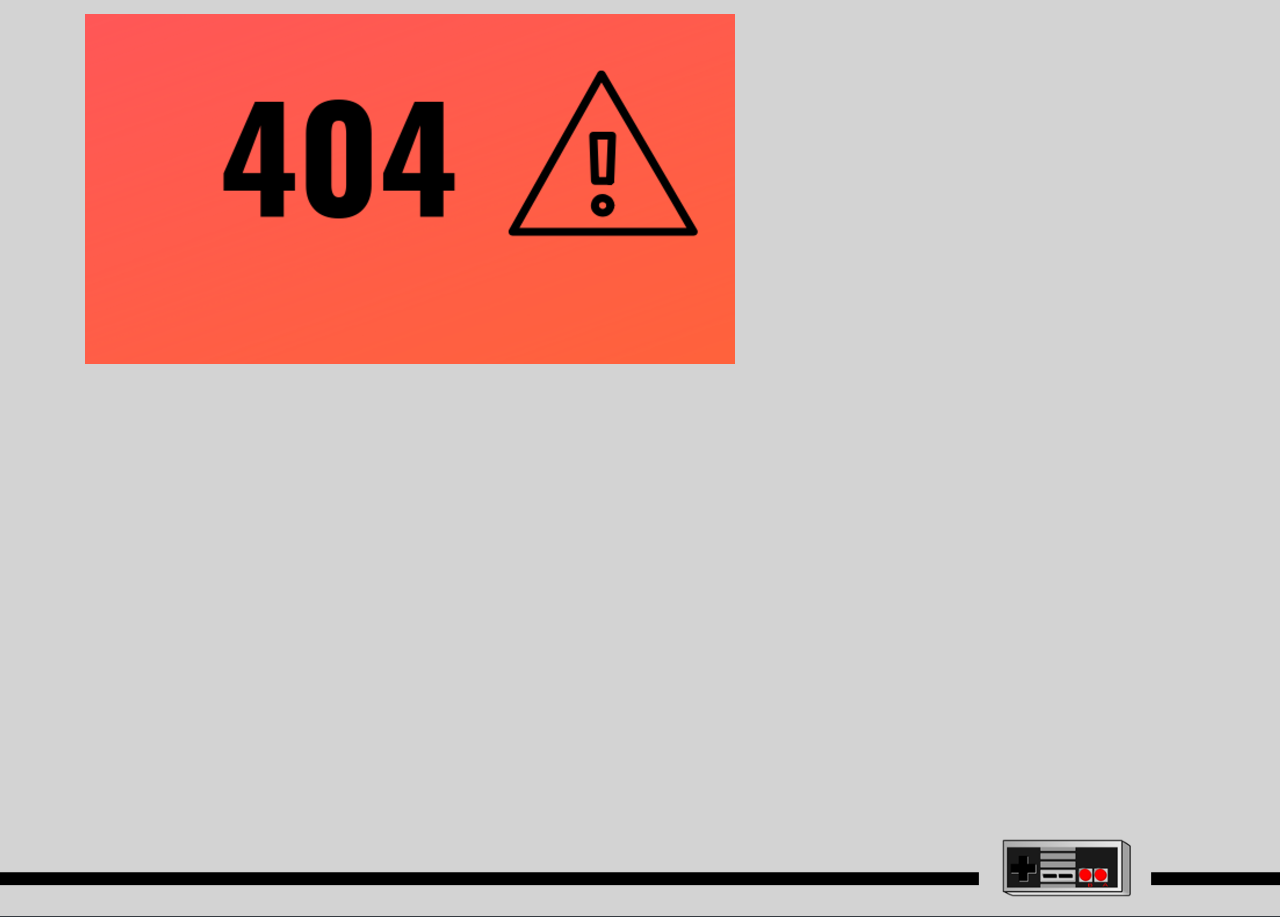
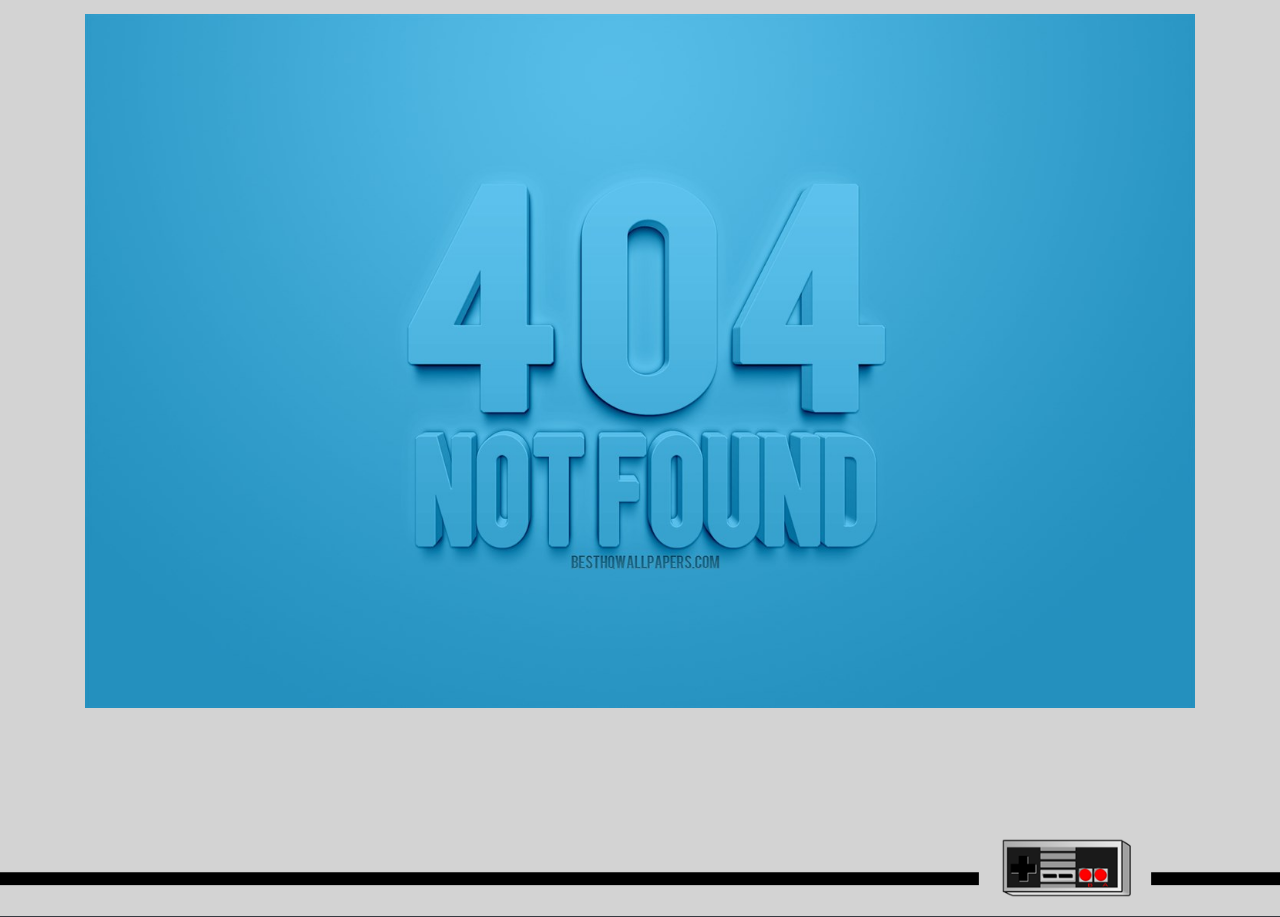
Before and after one commit to Daddara/T-220-VLN2, a Django app: template templates/404.html in a window 1280 px wide. Shown: the part 56-973 px from the top of the page. Run offline with Django 3.2, Linux system fonts and the light colour scheme; the template is opened without the code that fills it, so the values that code supplies are empty; some libraries are stand-ins or nearby versions.

Commit message:
error messages added

```diff
--- a/templates/404.html
+++ b/templates/404.html
@@ -1,6 +1,6 @@
 {% extends 'base.html' %}
 {% block content %}
 
-   <img src="/static/img/404pa.png" class="img-fluid">
+   <img src="/static/img/404.jpg" class="img-fluid">
 
 {% endblock %}
```
Also changed, not shown: static/img/404.jpg (added), static/img/500.jpg (added).
